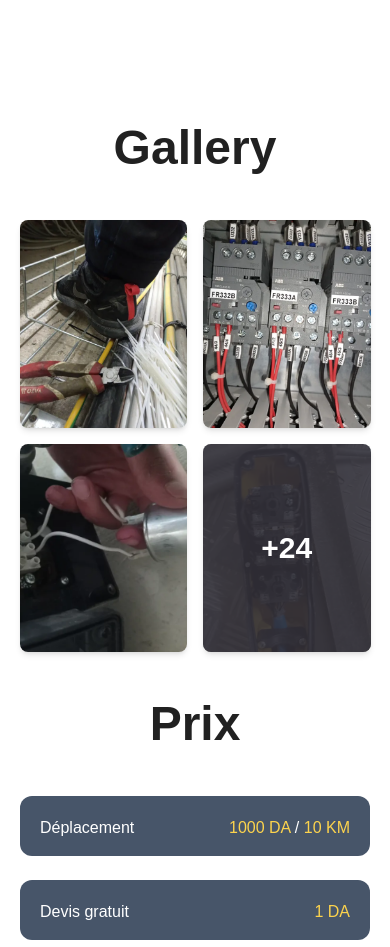
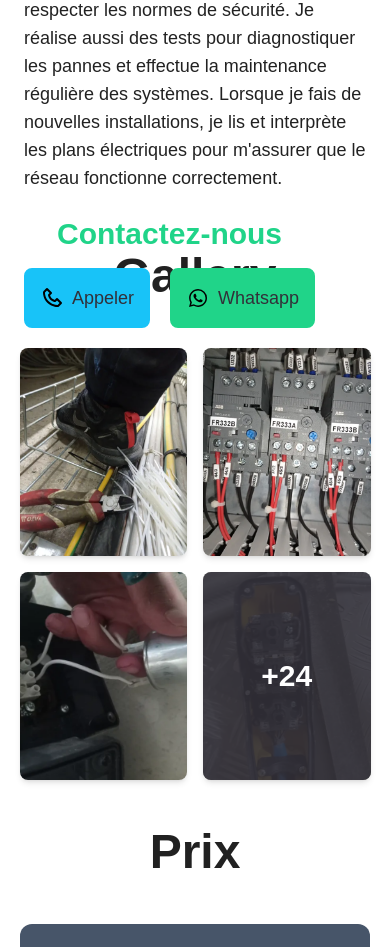
Before and after one commit to chemsodev/landing-page-template, a React (Vite) app: page / in a window 390 px wide. Shown: the part 800-1747 px from the top of the page. Built offline with nearby package versions, Linux system fonts and the light colour scheme.

Commit message:
still in the bug fixes

```diff
--- a/src/components/Gallery.jsx
+++ b/src/components/Gallery.jsx
@@ -71,8 +71,8 @@ function Gallery() {
   };
 
   return (
-    <div>
-      <h2 className="text-center text-5xl font-bold md:my-12  mb-12 mt-20">Gallery</h2>
+    <div className="mt-52 ">
+      <h2 className="text-center text-5xl font-bold  mb-12 ">Gallery</h2>
       <div className="grid grid-cols-2 md:grid-cols-3 lg:grid-cols-4 gap-4 w-[90%] md:w-[80%] mx-auto">
         {visibleSlides.map((slide, index) => (
           <div key={index} className="relative group">
--- a/src/components/carousel.jsx
+++ b/src/components/carousel.jsx
@@ -3,7 +3,7 @@ import Contact from "./Contact";
 function Carousel() {
     return (
         <div className="  grid grid-cols-1 md:grid-cols-2  gap-6 w-full rounded-3xl py-12 px-6 h-[100vh]  relative  lg:gap-16 lg:p-20 3xl:h-[70vh]">
-            <div className="item-img overflow-hidden hover:scale-105 duration-700">
+            <div className="item-img overflow-hidden hover:scale-105 duration-700 w-full h-96 md:h-auto md:w-auto">
                 <img src="/6.webp" alt="Oussama Bouras Image" className="w-full h-full object-cover rounded-[40px] p-7 "/>
             </div>
 
```
